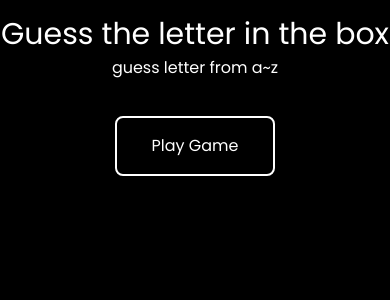
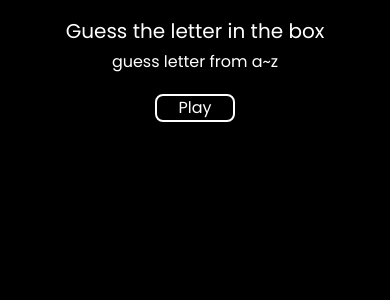
Before and after one commit to HtetNaingLynn55555/GuestTheLetter, a React (Vite) app: page / in a window 390 px wide. Shown: the top 300 px of the page. Built offline with nearby package versions, Linux system fonts and the light colour scheme.

Commit message:
add responsive

```diff
--- a/src/components/Box.jsx
+++ b/src/components/Box.jsx
@@ -25,7 +25,7 @@ export default function Box({
     <div className="flex flex-col items-center sm:gap-2">
       <div
         onClick={onClickBox}
-        className={`select-none w-23 h-23 border-4  border-white flex justify-center items-center text-4xl hover:cursor-pointer  `}
+        className={`select-none h-11 w-11 sm:w-23 sm:h-23 border-4  border-white flex justify-center items-center sm:text-2xl text-[16px] md:text-4xl hover:cursor-pointer  `}
       >
         <span className={`${box.isTextChange ? "text-teal-500" : ""}`}>
           {box.text}
--- a/src/components/Guess.jsx
+++ b/src/components/Guess.jsx
@@ -102,18 +102,18 @@ export default function Guess() {
 
   return (
     <div className=" font-poppins bg-bg-primary text-white bg-black flex flex-col justify-start items-center  h-auto  pt-4 gap-1 sm:gap-5">
-      <div className="text-3xl">Guess the letter in the box</div>
+      <div className="text-[20px] sm:text-3xl">Guess the letter in the box</div>
       <div> guess letter from a~z</div>
 
       <button
-        className="border-2 border-white w-40 h-15 hover:cursor-pointer mt-8 rounded-lg hover:bg-[#6e706f]"
+        className="border-2 border-white w-20 h-7 sm:w-40 sm:h-15 hover:cursor-pointer mt-4 sm:mt-8 rounded-lg hover:bg-[#6e706f]"
         onClick={playButtonHandler}
       >
-        {isPlaying ? "Reset Game" : "Play Game"}
+        {isPlaying ? "Reset" : "Play"}
       </button>
 
       {isPlaying && (
-        <div className="flex justify-center items-center gap-1 sm:gap-6 mt-8">
+        <div className="flex justify-center items-center gap-1 sm:gap-6 mt-4 sm:mt-8">
           {letterBox.map((box) => (
             <Box
               key={box.id}
@@ -130,14 +130,14 @@ export default function Guess() {
       {isPlaying && (
         <button
           onClick={onSubmitHandler}
-          className="border-2 border-white w-40 h-15 hover:cursor-pointer mt-8 rounded-lg hover:bg-[#6e706f]"
+          className="border-2 border-white sm:w-40 w-20 h-7 sm:h-15 hover:cursor-pointer mt-4 sm:mt-8 rounded-lg hover:bg-[#6e706f]"
         >
           Submit
         </button>
       )}
 
       {isPlaying && isSubmitting && (
-        <div className="text-2xl mt-8 flex justify-between gap-1 sm:gap-5">
+        <div className="text-[16px] sm:text-2xl mt-4 sm:mt-8 flex justify-between gap-1 sm:gap-5">
           <div>Correct Answer: {correctAnswer}</div>
           <div>Correct Position: {correctPosition}</div>
           <div>Total Time : {Math.floor(timeDifference / 1000)} s</div>
@@ -145,7 +145,7 @@ export default function Guess() {
       )}
 
       {isPlaying && boxClicked && (
-        <div className="mt-8">
+        <div className=" mt-4 sm:mt-8">
           <KeyBoard handlePlayerGuessLetter={handlePlayerGuessLetter} />
         </div>
       )}
--- a/src/components/box.css
+++ b/src/components/box.css
@@ -1,4 +1,4 @@
 .simple-keyboard {
-  max-width: 390px;
+  max-width: 360px;
   color: black;
 }
```
